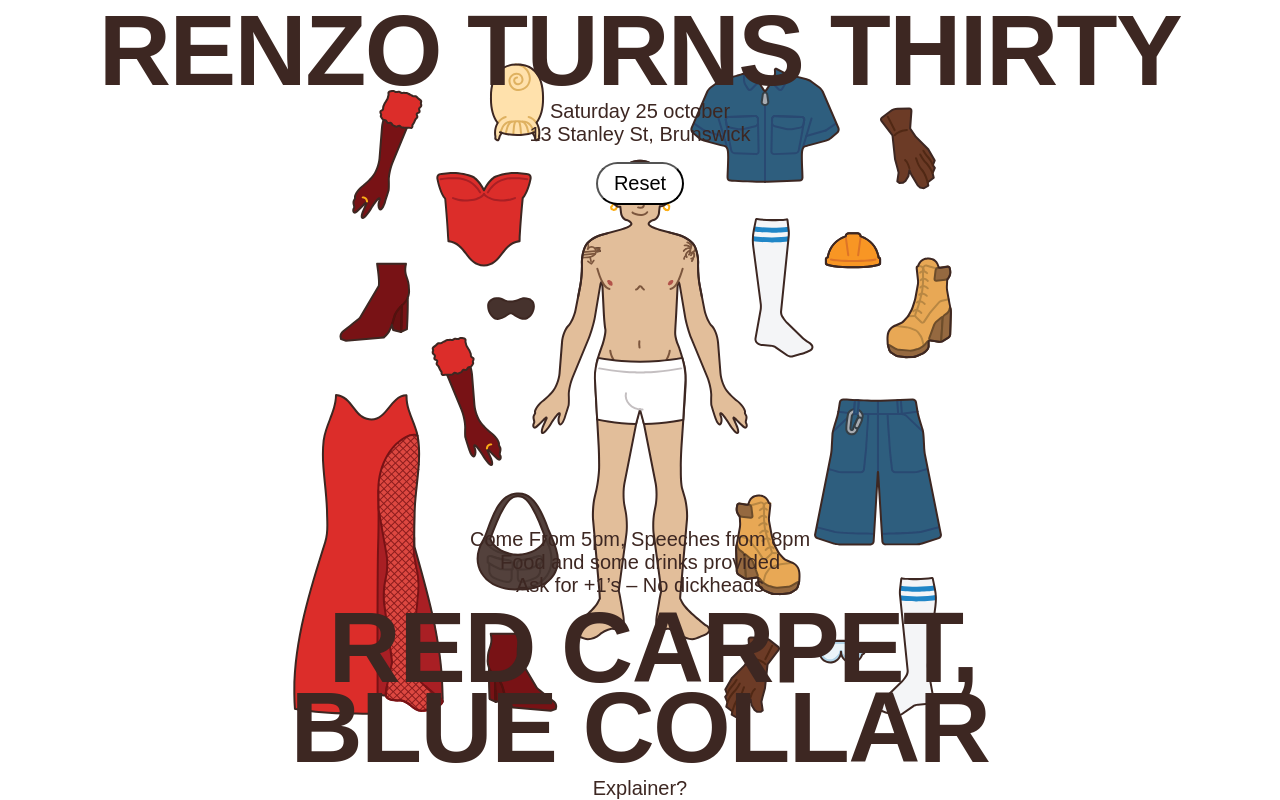
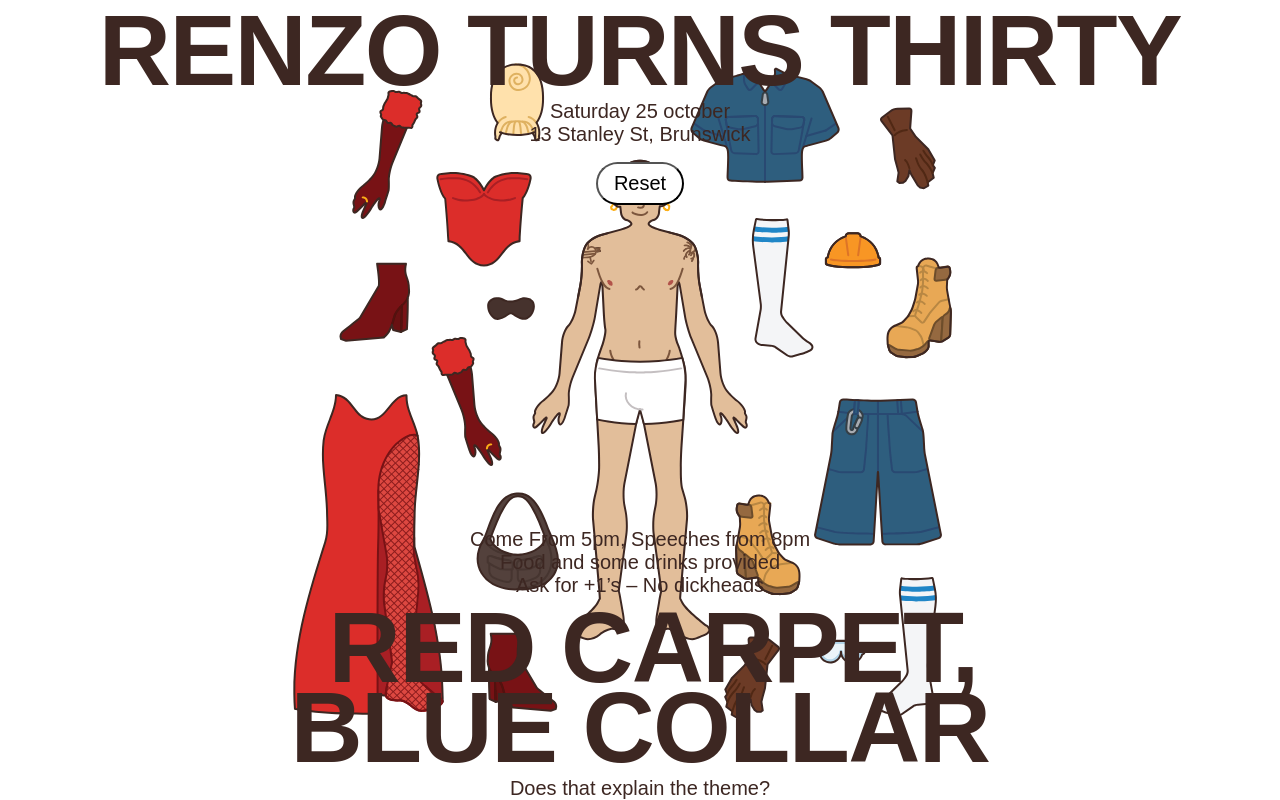
Before and after one commit to levonisstudio/renzo30, a plain HTML site: page index.html in a window 1280 px wide. Drawn offline with Linux system fonts and the light colour scheme; a web font is replaced by a local one.

Commit message:
Update index.html

```diff
--- a/index.html
+++ b/index.html
@@ -368,7 +368,7 @@ html, body {
       Red Carpet, Blue Collar
     </h1>
 <h2>
-      Explainer?</h2>
+      Does that explain the theme?</h2>
 </div>
 </div>
 <script>
```
